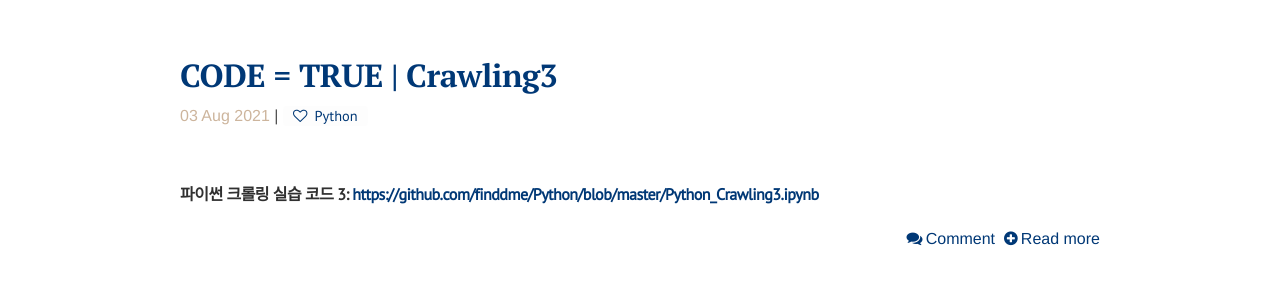
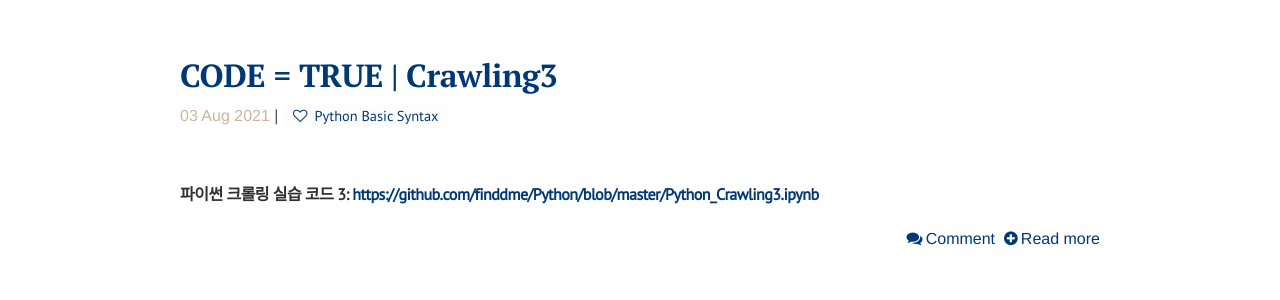
Before and after one commit to finddme/finddme.github.io, a Jekyll site: the page built from blog/index.html, in a window 1280 px wide and 900 px high, scrolled down 748 px. Shown: the part 398-698 px from the top of the window. Built offline with Jekyll 4.4.1, drawn with Linux system fonts in a browser that asks for light colours; nearby versions of some CDN libraries; the list of posts is cut into pages by our own code; comment, search, counter and statistics services are not loaded.

Commit message:
Update 2021-08-03-Crawling3.md

```diff
--- a/_posts/2021-08-03-Crawling3.md
+++ b/_posts/2021-08-03-Crawling3.md
@@ -1,7 +1,7 @@
 ---
 title: CODE = TRUE | Crawling3
-category: Python
-tag: Python
+category: Python Basic Syntax
+tag: Python Basic Syntax
 ---
 
 **파이썬 크롤링 실습 코드 3: [https://github.com/finddme/Python/blob/master/Python_Crawling3.ipynb](https://github.com/finddme/Python/blob/master/Python_Crawling3.ipynb)**
```
